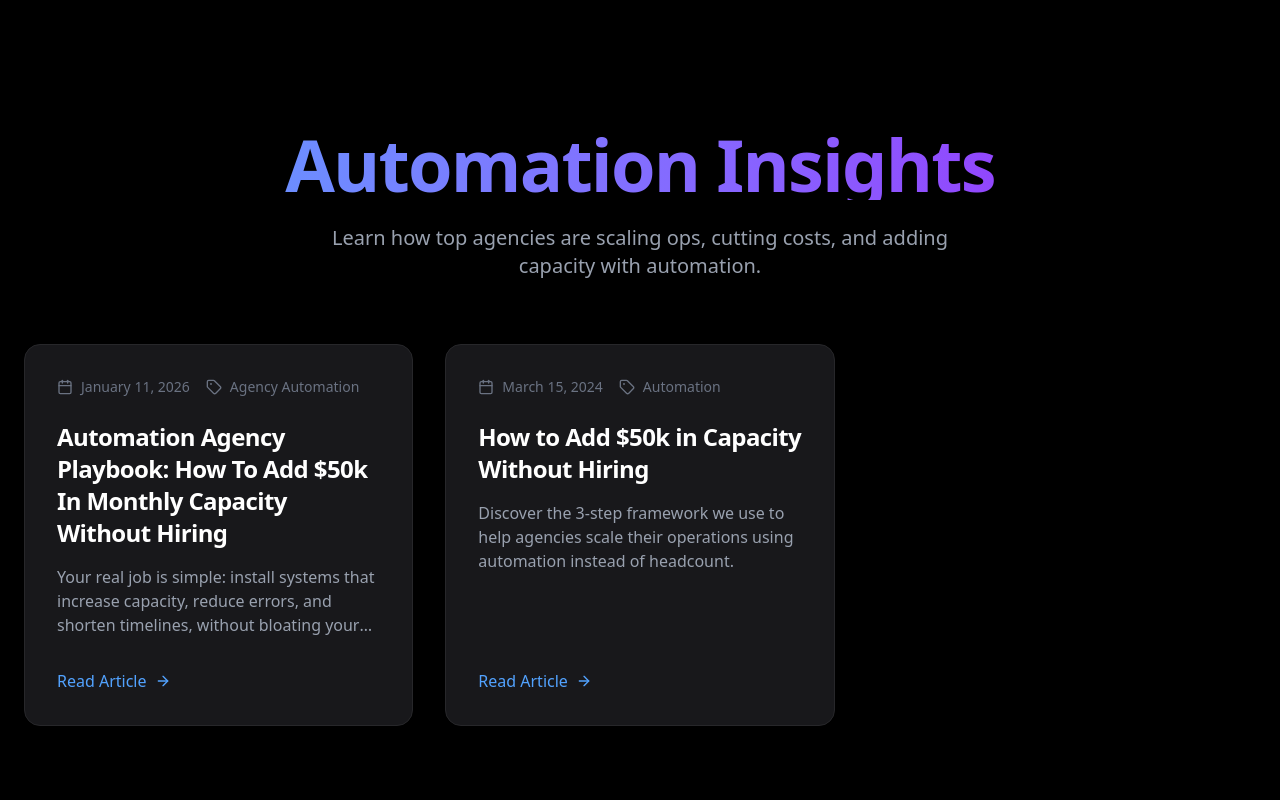
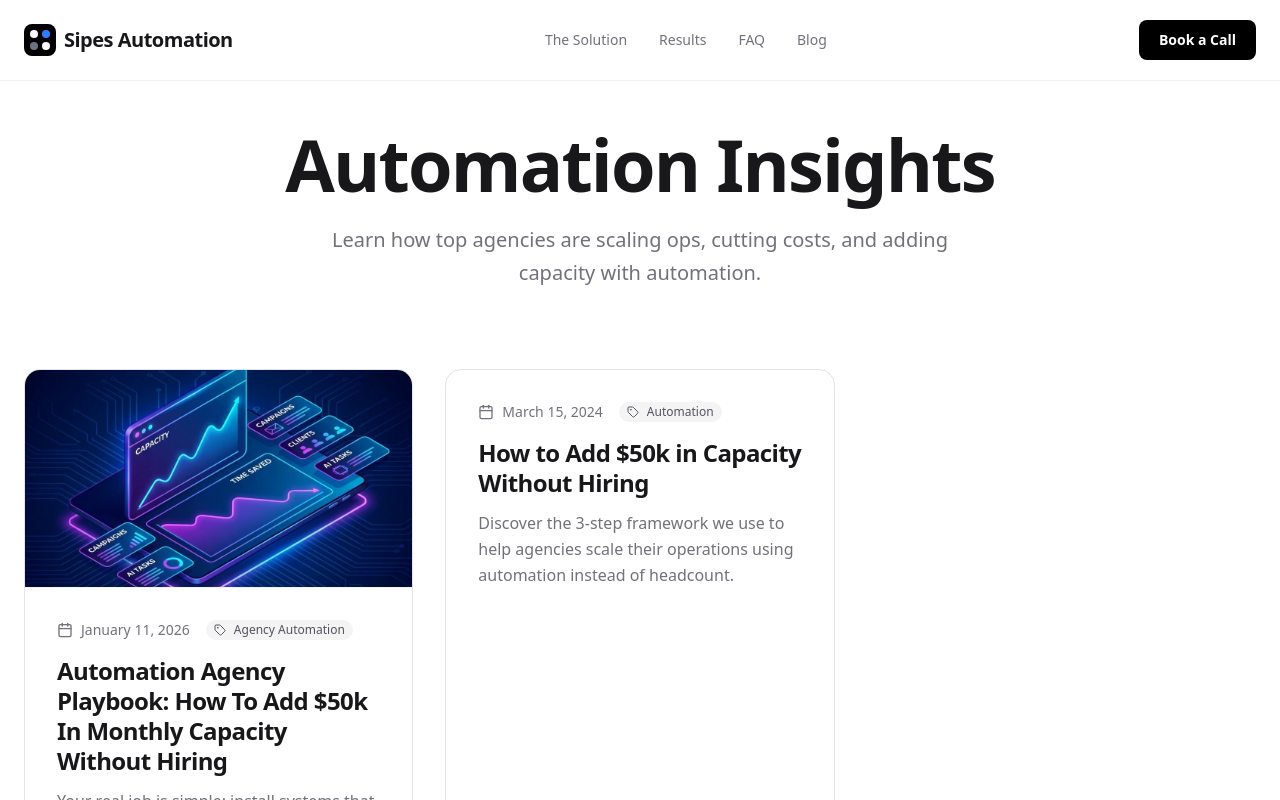
Before and after one commit to msipes-cpu/sipes-automation-backend, a Next.js app in the folder sipes-automation-site/: page /blog in a window 1280 px wide. Shown: the top 800 px of the page. Built offline with nearby package versions, Linux system fonts and the light colour scheme; no server answers.

Commit message:
feat: redesign blog to match main site light theme and add navbar link

```diff
--- a/sipes-automation-site/src/app/blog/[slug]/page.tsx
+++ b/sipes-automation-site/src/app/blog/[slug]/page.tsx
@@ -5,6 +5,8 @@ import remarkGfm from "remark-gfm";
 import { Calendar, Tag, ArrowLeft } from "lucide-react";
 import Link from "next/link";
 import { Metadata } from "next";
+import { Navbar } from "@/components/Navbar";
+import { Footer } from "@/components/Footer";
 
 interface Props {
     params: Promise<{
@@ -44,32 +46,21 @@ export default async function BlogPost({ params }: Props) {
     }
 
     return (
-        <div className="bg-black text-white min-h-screen">
-            {/* Nav Back */}
-            <div className="pt-32 px-6 max-w-4xl mx-auto">
-                <Link href="/blog" className="inline-flex items-center text-gray-500 hover:text-white transition-colors mb-8">
-                    <ArrowLeft className="w-4 h-4 mr-2" /> Back to Blog
+        <main className="min-h-screen bg-white selection:bg-blue-100 selection:text-blue-900">
+            <Navbar />
+
+            {/* Header Section */}
+            <header className="pt-32 pb-12 px-6 max-w-4xl mx-auto">
+                <Link
+                    href="/blog"
+                    className="inline-flex items-center text-zinc-500 hover:text-blue-600 transition-colors mb-8 text-sm font-medium group"
+                >
+                    <ArrowLeft className="w-4 h-4 mr-2 group-hover:-translate-x-1 transition-transform" />
+                    Back to Blog
                 </Link>
-            </div>
 
-            <article className="px-6 max-w-4xl mx-auto pb-32">
-                {/* Header */}
-                <header className="mb-12 border-b border-zinc-800 pb-12">
-                    {post.coverImage && (
-                        <div className="mb-8 rounded-2xl overflow-hidden border border-zinc-800">
-                            <img
-                                src={post.coverImage}
-                                alt={post.title}
-                                className="w-full h-auto object-cover max-h-[500px]"
-                            />
-                        </div>
-                    )}
-
-                    <h1 className="text-4xl md:text-6xl font-bold tracking-tight mb-6 bg-gradient-to-r from-white to-gray-400 text-transparent bg-clip-text">
-                        {post.title}
-                    </h1>
-
-                    <div className="flex flex-wrap items-center gap-6 text-gray-500">
+                <div className="space-y-6">
+                    <div className="flex flex-wrap items-center gap-4 text-sm text-zinc-500">
                         <div className="flex items-center gap-2">
                             <Calendar className="w-4 h-4" />
                             {new Date(post.date).toLocaleDateString("en-US", { year: 'numeric', month: 'long', day: 'numeric' })}
@@ -77,20 +68,48 @@ export default async function BlogPost({ params }: Props) {
                         {post.tags && (
                             <div className="flex flex-wrap gap-2">
                                 {post.tags.map(tag => (
-                                    <span key={tag} className="flex items-center gap-1 bg-zinc-900 px-3 py-1 rounded-full text-xs border border-zinc-800">
+                                    <span key={tag} className="flex items-center gap-1 bg-zinc-100 px-2.5 py-0.5 rounded-full text-xs font-medium text-zinc-600">
                                         <Tag className="w-3 h-3" /> {tag}
                                     </span>
                                 ))}
                             </div>
                         )}
                     </div>
-                </header>
 
-                {/* Content */}
-                <div className="prose prose-invert prose-lg max-w-none prose-headings:font-bold prose-a:text-blue-400 hover:prose-a:text-blue-300">
+                    <h1 className="text-4xl md:text-5xl lg:text-6xl font-bold tracking-tight text-zinc-900 leading-[1.1]">
+                        {post.title}
+                    </h1>
+                </div>
+            </header>
+
+            {/* Featured Image */}
+            {post.coverImage && (
+                <div className="max-w-5xl mx-auto px-6 mb-16">
+                    <div className="aspect-[21/9] rounded-2xl overflow-hidden shadow-2xl shadow-blue-900/5 ring-1 ring-zinc-100">
+                        <img
+                            src={post.coverImage}
+                            alt={post.title}
+                            className="w-full h-full object-cover"
+                        />
+                    </div>
+                </div>
+            )}
+
+            {/* Content Body */}
+            <article className="px-6 max-w-3xl mx-auto pb-32">
+                <div className="prose prose-lg prose-zinc max-w-none
+                    prose-headings:font-bold prose-headings:tracking-tight prose-headings:text-zinc-900
+                    prose-p:text-zinc-600 prose-p:leading-relaxed
+                    prose-a:text-blue-600 prose-a:font-medium hover:prose-a:text-blue-500 prose-a:no-underline
+                    prose-strong:text-zinc-900 prose-strong:font-semibold
+                    prose-code:text-blue-600 prose-code:bg-blue-50 prose-code:px-1 prose-code:py-0.5 prose-code:rounded prose-code:font-medium prose-code:before:content-none prose-code:after:content-none
+                    prose-ul:text-zinc-600 prose-li:marker:text-blue-300
+                    prose-img:rounded-xl prose-img:shadow-lg prose-img:border prose-img:border-zinc-100">
                     <ReactMarkdown remarkPlugins={[remarkGfm]}>{post.content}</ReactMarkdown>
                 </div>
             </article>
-        </div>
+
+            <Footer />
+        </main>
     );
 }
--- a/sipes-automation-site/src/app/blog/page.tsx
+++ b/sipes-automation-site/src/app/blog/page.tsx
@@ -1,6 +1,8 @@
 import Link from "next/link";
 import { getAllPosts } from "@/lib/blog";
 import { ArrowRight, Calendar, Tag } from "lucide-react";
+import { Navbar } from "@/components/Navbar";
+import { Footer } from "@/components/Footer";
 
 export const metadata = {
     title: "Blog | Sipes Automation",
@@ -11,49 +13,63 @@ export default function BlogIndex() {
     const posts = getAllPosts();
 
     return (
-        <div className="bg-black text-white min-h-screen">
+        <main className="min-h-screen bg-white selection:bg-blue-100 selection:text-blue-900">
+            <Navbar />
+
             {/* Header */}
-            <div className="pt-32 pb-16 px-6 max-w-7xl mx-auto text-center">
-                <h1 className="text-5xl md:text-7xl font-bold tracking-tighter mb-6 bg-gradient-to-r from-blue-400 to-purple-600 text-transparent bg-clip-text">
+            <section className="pt-32 pb-20 px-6 max-w-7xl mx-auto text-center relative overflow-hidden">
+                <div className="absolute top-0 left-0 w-full h-full bg-dot-pattern opacity-[0.4] -z-10" />
+
+                <h1 className="text-5xl md:text-7xl font-bold tracking-tight text-zinc-900 mb-6">
                     Automation Insights
                 </h1>
-                <p className="text-xl text-gray-400 max-w-2xl mx-auto">
+                <p className="text-xl text-zinc-500 max-w-2xl mx-auto leading-relaxed">
                     Learn how top agencies are scaling ops, cutting costs, and adding capacity with automation.
                 </p>
-            </div>
+            </section>
 
             {/* Posts Grid */}
-            <div className="max-w-7xl mx-auto px-6 pb-32">
+            <section className="max-w-7xl mx-auto px-6 pb-32">
                 <div className="grid grid-cols-1 md:grid-cols-2 lg:grid-cols-3 gap-8">
                     {posts.map((post) => (
                         <Link
                             key={post.slug}
                             href={`/blog/${post.slug}`}
-                            className="group relative bg-zinc-900 border border-zinc-800 rounded-2xl overflow-hidden hover:border-blue-500/50 transition-all duration-300 hover:shadow-2xl hover:shadow-blue-500/10"
+                            className="group relative bg-white border border-zinc-200 rounded-2xl overflow-hidden hover:border-blue-500/50 transition-all duration-300 hover:shadow-xl hover:shadow-blue-500/5 hover:-translate-y-1"
                         >
-                            <div className="p-8 h-full flex flex-col">
-                                <div className="flex items-center gap-4 text-sm text-gray-500 mb-6">
+                            {post.coverImage && (
+                                <div className="aspect-video w-full overflow-hidden border-b border-zinc-100">
+                                    <img
+                                        src={post.coverImage}
+                                        alt={post.title}
+                                        className="w-full h-full object-cover transition-transform duration-500 group-hover:scale-105"
+                                    />
+                                </div>
+                            )}
+
+                            <div className="p-8 flex flex-col h-full relative">
+                                <div className="flex items-center gap-4 text-sm text-zinc-500 mb-4">
                                     <div className="flex items-center gap-2">
                                         <Calendar className="w-4 h-4" />
                                         {new Date(post.date).toLocaleDateString("en-US", { year: 'numeric', month: 'long', day: 'numeric' })}
                                     </div>
                                     {post.tags && post.tags.length > 0 && (
-                                        <div className="flex items-center gap-2">
-                                            <Tag className="w-4 h-4" />
+                                        <div className="flex items-center gap-2 px-2 py-0.5 bg-zinc-100 rounded-full text-xs font-medium text-zinc-600">
+                                            <Tag className="w-3 h-3" />
                                             {post.tags[0]}
                                         </div>
                                     )}
                                 </div>
 
-                                <h3 className="text-2xl font-bold mb-4 group-hover:text-blue-400 transition-colors">
+                                <h3 className="text-2xl font-bold text-zinc-900 mb-3 group-hover:text-blue-600 transition-colors leading-tight">
                                     {post.title}
                                 </h3>
 
-                                <p className="text-gray-400 mb-8 line-clamp-3 flex-grow">
+                                <p className="text-zinc-500 mb-8 line-clamp-3 text-base leading-relaxed">
                                     {post.description}
                                 </p>
 
-                                <div className="flex items-center text-blue-400 font-medium group-hover:translate-x-2 transition-transform">
+                                <div className="mt-auto flex items-center text-blue-600 font-semibold group-hover:translate-x-1 transition-transform">
                                     Read Article <ArrowRight className="w-4 h-4 ml-2" />
                                 </div>
                             </div>
@@ -62,11 +78,13 @@ export default function BlogIndex() {
                 </div>
 
                 {posts.length === 0 && (
-                    <div className="text-center text-gray-500 py-20">
+                    <div className="text-center text-zinc-400 py-20 bg-zinc-50 rounded-3xl border border-zinc-100">
                         <p>No posts found yet. Check back soon!</p>
                     </div>
                 )}
-            </div>
-        </div>
+            </section>
+
+            <Footer />
+        </main>
     );
 }
--- a/sipes-automation-site/src/components/Navbar.tsx
+++ b/sipes-automation-site/src/components/Navbar.tsx
@@ -20,8 +20,9 @@ export function Navbar() {
                 <div className="hidden md:flex items-center gap-8 text-sm font-medium text-zinc-500">
                     <Link href="#solution" className="hover:text-black transition-colors">The Solution</Link>
                     <Link href="#results" className="hover:text-black transition-colors">Results</Link>
-                    <Link href="https://sipesautomation.com/blog" className="hover:text-black transition-colors">Blog</Link>
                     <Link href="#faq" className="hover:text-black transition-colors">FAQ</Link>
+                    <Link href="/blog" className="hover:text-black transition-colors">Blog</Link>
+
                     {/* <Link href="/tools" className="hover:text-black transition-colors">Tools</Link> */}
                 </div>
 
```
